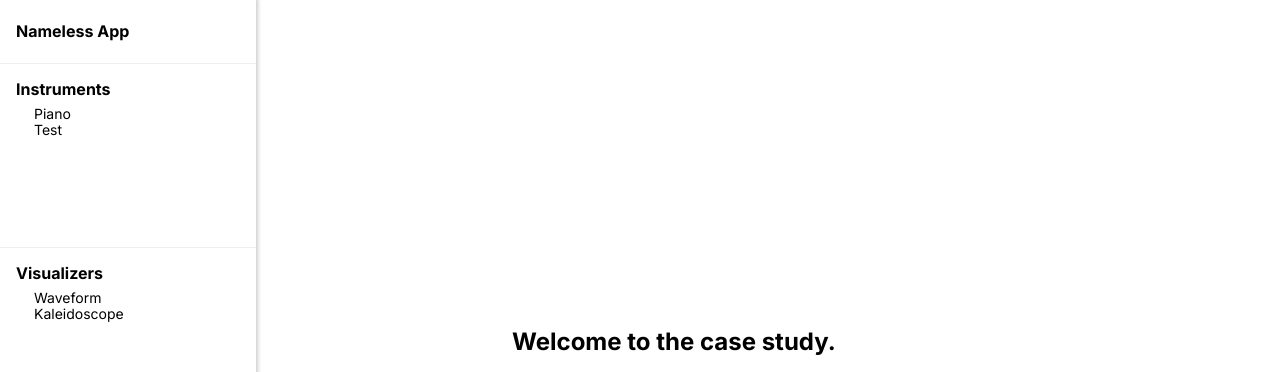
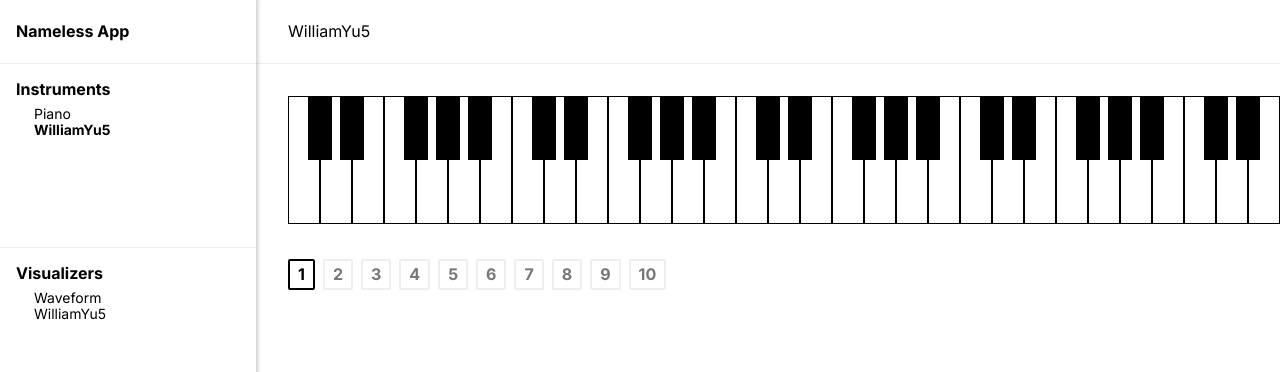
Before and after one commit to dbenavi5/final-project-fa2021, a React (Create React App) app in the folder client/: page /WilliamYu5 in a window 1280 px wide. Shown: the top 372 px of the page. Built offline with nearby package versions, Linux system fonts and the light colour scheme; no server answers; some icons are missing.

Commit message:
Renaming Instrument/Visualizer

```diff
--- a/client/src/instruments/WilliamYu5.tsx
+++ b/client/src/instruments/WilliamYu5.tsx
@@ -173,4 +173,4 @@ function Piano({ synth, setSynth }: InstrumentProps): JSX.Element {
   );
 }
 
-export const TestInstrument = new Instrument('Test', Piano);
+export const TestInstrument = new Instrument('WilliamYu5', Piano);
--- a/client/src/visualizers/WilliamYu5.tsx
+++ b/client/src/visualizers/WilliamYu5.tsx
@@ -7,7 +7,7 @@ import { Visualizer } from '../Visualizers';
 
 
 export const KaleidoscopeVisualizer = new Visualizer(
-  'Kaleidoscope',
+  'WilliamYu5',
   (p5: P5, analyzer: Tone.Analyser) => {
     const width = window.innerWidth;
     const height = window.innerHeight / 2;
```
